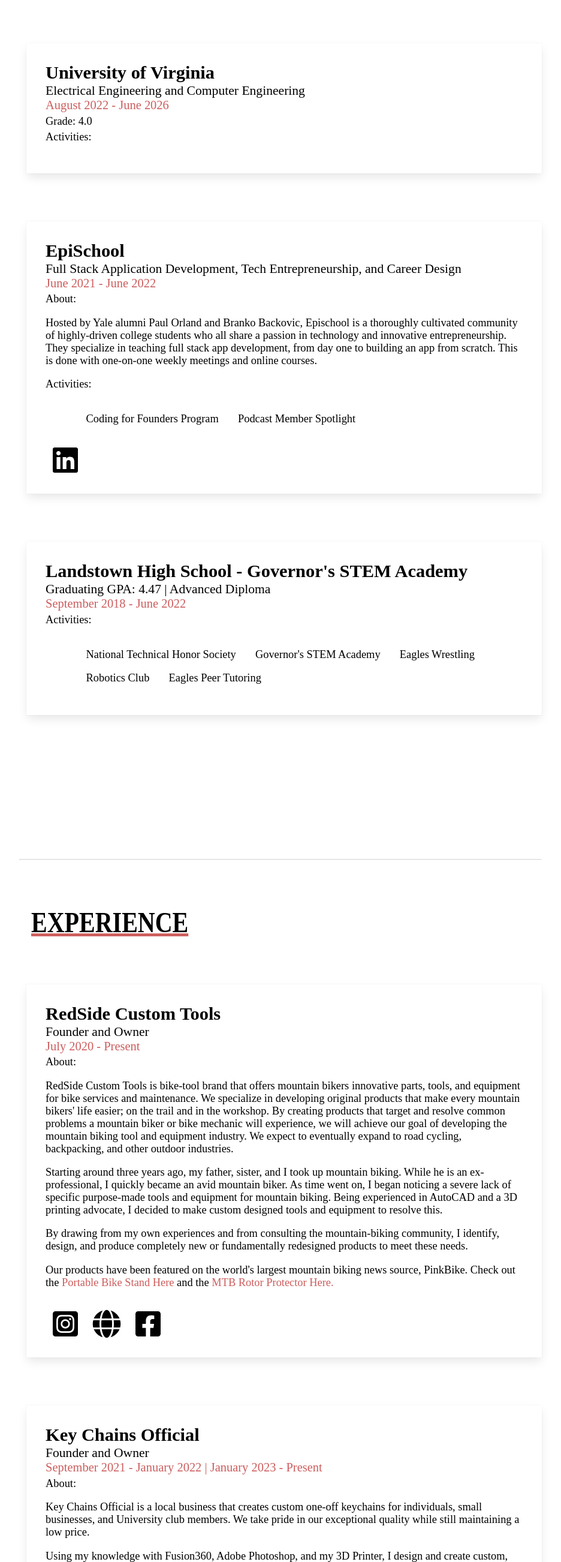
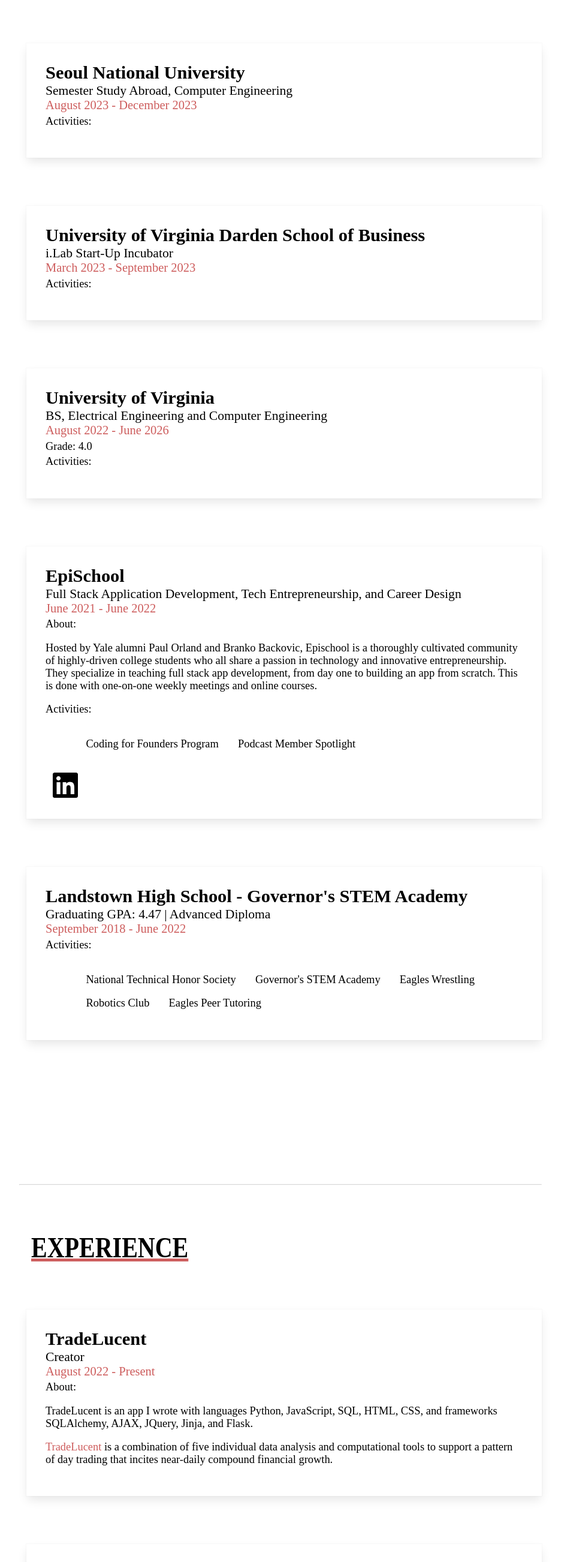
Before and after one commit to landon-campbell/resume, a plain HTML site: page index.html in a window 1280 px wide. Shown: the part 1396-4000 px from the top of the page at 60% size, without its empty margins (320-1256 px from the left). Drawn offline with nearby package versions, Linux system fonts and the light colour scheme; a web font is replaced by a local one.

Commit message:
updated education and experience

```diff
--- a/index.html
+++ b/index.html
@@ -104,8 +104,27 @@
 		<div class="sectionTitle">Education</div>
 
 		<div class="sectionheader">
+			<text class="eduheader">Seoul National University</text>
+			<text class="eduheaderinfo">Semester Study Abroad, Computer Engineering</text>
+			<text class="date">August 2023 - December 2023</text>
+			<text class="moreinfo">Activities:
+				<ul>
+				</ul>
+			</text>
+		</div>
+
+		<div class="sectionheader">
+			<text class="eduheader">University of Virginia Darden School of Business</text>
+			<text class="eduheaderinfo">i.Lab Start-Up Incubator</text>
+			<text class="date">March 2023 - September 2023</text>
+			<text class="moreinfo">Activities:
+				<ul>
+				</ul>
+			</text>
+		</div>
+		<div class="sectionheader">
 			<text class="eduheader">University of Virginia</text>
-			<text class="eduheaderinfo">Electrical Engineering and Computer Engineering</text>
+			<text class="eduheaderinfo">BS, Electrical Engineering and Computer Engineering</text>
 			<text class="date">August 2022 - June 2026</text>
 			<text class="moreinfo">Grade: 4.0</text>
 			<text class="moreinfo">Activities:
@@ -155,25 +174,37 @@
 		</div>
 
 		<div class="sectionheader">
+			<text class="eduheader">TradeLucent</text>
+			<text  class="eduheaderinfo" >Creator</text>
+			<text class="date">August 2022 - Present</text>
+			<text class="moreinfo">About:
+			<p>TradeLucent is an app I wrote with languages Python, JavaScript,
+				SQL, HTML, CSS, and frameworks SQLAlchemy, AJAX, JQuery, Jinja, and Flask.
+
+			<p class="PB"><a href="https://www.tradeslucent.com">TradeLucent</a> is a combination of five individual data analysis
+				 and computational tools to support a pattern of day trading that incites near-daily
+				 compound financial growth.</p>
+
+			</text>
+		</div>
+
+		<div class="sectionheader">
 			<text class="eduheader">RedSide Custom Tools</text>
-	<!--		<img src="RedSideLogo.png" alt="RedSide Custom Tools Logo" width="100em">-->
 			<text  class="eduheaderinfo" >Founder and Owner</text>
 			<text class="date">July 2020 - Present</text>
 			<text class="moreinfo">About:
 			<p>RedSide Custom Tools is bike-tool brand that offers mountain bikers innovative parts, tools, and equipment for bike services and maintenance. We specialize in developing original products that make every mountain bikers' life easier; on the trail and in the workshop. By creating products that target and resolve common problems a mountain biker or bike mechanic will experience, we will achieve our goal of developing the mountain biking tool and equipment industry. We expect to eventually expand to road cycling, backpacking, and other outdoor industries.</p>
-
-			<p>Starting around three years ago, my father, sister, and I took up mountain biking. While he is an ex-professional, I quickly became an avid mountain biker. As time went on, I began noticing a severe lack of specific purpose-made tools and equipment for mountain biking. Being experienced in AutoCAD and a 3D printing advocate, I decided to make custom designed tools and equipment to resolve this.</p>
 
 			<p>By drawing from my own experiences and from consulting the mountain-biking community, I identify, design, and produce completely new or fundamentally redesigned products to meet these needs. </p>
 			<p class="PB">Our products have been featured on the world's largest mountain biking news source, PinkBike. Check out the <a href="https://www.pinkbike.com/news/redside-custom-tools-launches-the-mtb-helping-hand-portable-bike-stand.html">Portable Bike Stand Here</a> and the <a href="https://www.pinkbike.com/news/redside-custom-tools-launches-rotor-protectors.html">MTB Rotor Protector Here.</a></p>
 			</text>
 
 
-		<div class="icons">
-			<a class="insta" href="https://www.instagram.com/redside_customtools/"><i class="fab fa-instagram-square fa-3x"></i></a>
-			<a class="web" href="https://www.redsidemtb.com"><i class="fas fa-globe fa-3x"></i></a>
-			<a class="fb" href="https://www.facebook.com/RedSideCTs/"><i class="fab fa-facebook-square fa-3x"></i></a>
-		</div>
+			<div class="icons">
+				<a class="insta" href="https://www.instagram.com/redside_customtools/"><i class="fab fa-instagram-square fa-3x"></i></a>
+				<a class="web" href="https://www.redsidemtb.com"><i class="fas fa-globe fa-3x"></i></a>
+				<a class="fb" href="https://www.facebook.com/RedSideCTs/"><i class="fab fa-facebook-square fa-3x"></i></a>
+			</div>
 		</div>
 
 		<div class="sectionheader">
@@ -550,7 +581,7 @@
 		<div class="sectionheader">
 			<text class="eduheader">Assembled|Built Gaming PC</text>
 				<text class="date">2016, Age 12</text>
-					<text class="moreinfo"><p>I assembled my first PC from components when I twelve years old. One of the very first engineering-related projects in my life. PC consists of ASRock Motherboard, 32GB RAM, 1TB Western Digital M.2 SSD*, Intel i7 CPU, 750W PSU, Nvidia GeForce GTX 1050 and Nvidia GeForce GTX 1660 Super* <br>(* parts have been replaced since the first time it was assembled)</p></text>
+					<text class="moreinfo"><p>I assembled my first PC from components when I twelve years old. This was the first tech-related project in my life. PC consists of ASRock Motherboard, 32GB RAM, 1TB Western Digital M.2 SSD*, Intel i7 CPU, 750W PSU, Nvidia GeForce GTX 1050 and Nvidia GeForce GTX 1660 Super* <br>(* parts have been replaced since the first time it was assembled)</p></text>
 		</div>
 
 	</section>
```
